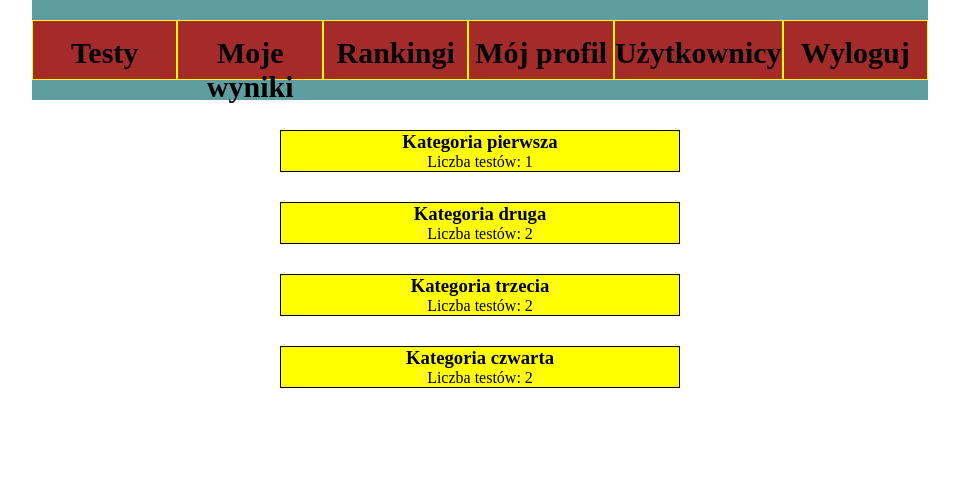
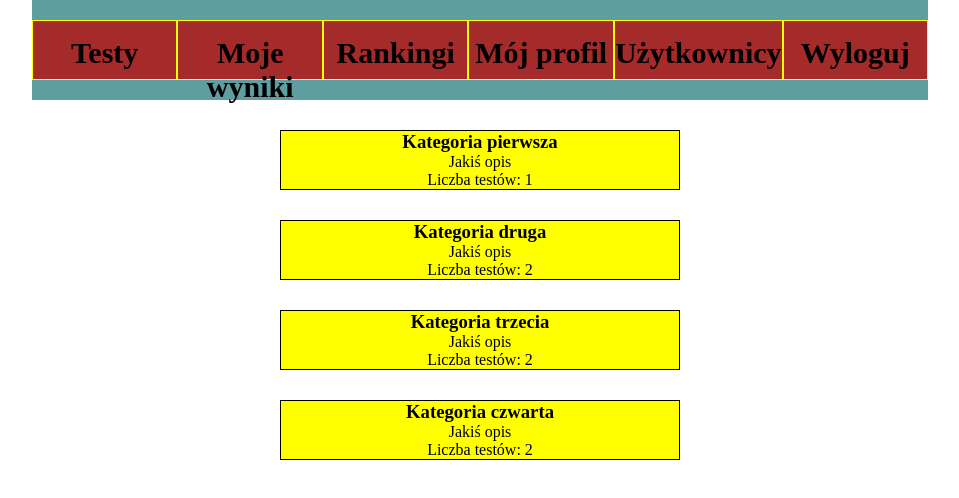
Before and after one commit to konradzo/knowledgeWeb, an Angular app: page /categories in a window 1280 px wide. Shown: the top 498 px of the page, without its empty margins (160-1119 px from the left). Built offline with nearby package versions, Linux system fonts and the light colour scheme.

Commit message:
router added, category list component in progress

```diff
--- a/src/app/app.component.html
+++ b/src/app/app.component.html
@@ -44,52 +44,12 @@
           </div>
         </div>
 
-
       </div>
-
 
     </div>
     <!-- HEADER MENU END -->
     <div class="main-content">
-      <div class="category-list">
-
-        <div class="category">
-          <div class="category-name">
-            <a href="#"><h3>Kategoria pierwsza</h3></a>
-          </div>
-          <div class="tests-info">
-            <div>Liczba testów: 1</div>
-          </div>
-        </div>
-
-        <div class="category">
-          <div class="category-name">
-            <a href="#"><h3>Kategoria druga</h3></a>
-          </div>
-          <div class="tests-info">
-            <div>Liczba testów: 2</div>
-          </div>
-        </div>
-
-        <div class="category">
-          <div class="category-name">
-            <a href="#"><h3>Kategoria trzecia</h3></a>
-          </div>
-          <div class="tests-info">
-            <div>Liczba testów: 2</div>
-          </div>
-        </div>
-
-        <div class="category">
-          <div class="category-name">
-            <a href="#"><h3>Kategoria czwarta</h3></a>
-          </div>
-          <div class="tests-info">
-            <div>Liczba testów: 2</div>
-          </div>
-        </div>
-
-      </div>
+      <router-outlet></router-outlet>
     </div>
 
   </div>
--- /dev/null
+++ b/src/app/components/category-list/category-list.component.html
@@ -0,0 +1,51 @@
+<div class="category-list">
+
+  <div class="category">
+    <div class="category-name">
+      <a href="#"><h3>Kategoria pierwsza</h3></a>
+    </div>
+    <div class="category-description">
+      Jakiś opis
+    </div>
+    <div class="tests-info">
+      <div>Liczba testów: 1</div>
+    </div>
+  </div>
+
+  <div class="category">
+    <div class="category-name">
+      <a href="#"><h3>Kategoria druga</h3></a>
+    </div>
+    <div class="category-description">
+      Jakiś opis
+    </div>
+    <div class="tests-info">
+      <div>Liczba testów: 2</div>
+    </div>
+  </div>
+
+  <div class="category">
+    <div class="category-name">
+      <a href="#"><h3>Kategoria trzecia</h3></a>
+    </div>
+    <div class="category-description">
+      Jakiś opis
+    </div>
+    <div class="tests-info">
+      <div>Liczba testów: 2</div>
+    </div>
+  </div>
+
+  <div class="category">
+    <div class="category-name">
+      <a href="#"><h3>Kategoria czwarta</h3></a>
+    </div>
+    <div class="category-description">
+      Jakiś opis
+    </div>
+    <div class="tests-info">
+      <div>Liczba testów: 2</div>
+    </div>
+  </div>
+
+</div>
--- /dev/null
+++ b/src/app/components/category-list/category-list.component.ts
@@ -0,0 +1,15 @@
+import { Component, OnInit } from '@angular/core';
+
+@Component({
+  selector: 'app-category-list',
+  templateUrl: './category-list.component.html',
+  styleUrls: ['./category-list.component.css']
+})
+export class CategoryListComponent implements OnInit {
+
+  constructor() { }
+
+  ngOnInit(): void {
+  }
+
+}
```
Also changed, not shown: src/app/app.module.ts (+17 -6 lines), src/app/components/category-list/category-list.component.css (added), 1 other file (tests, documents, lock files or other folders).
